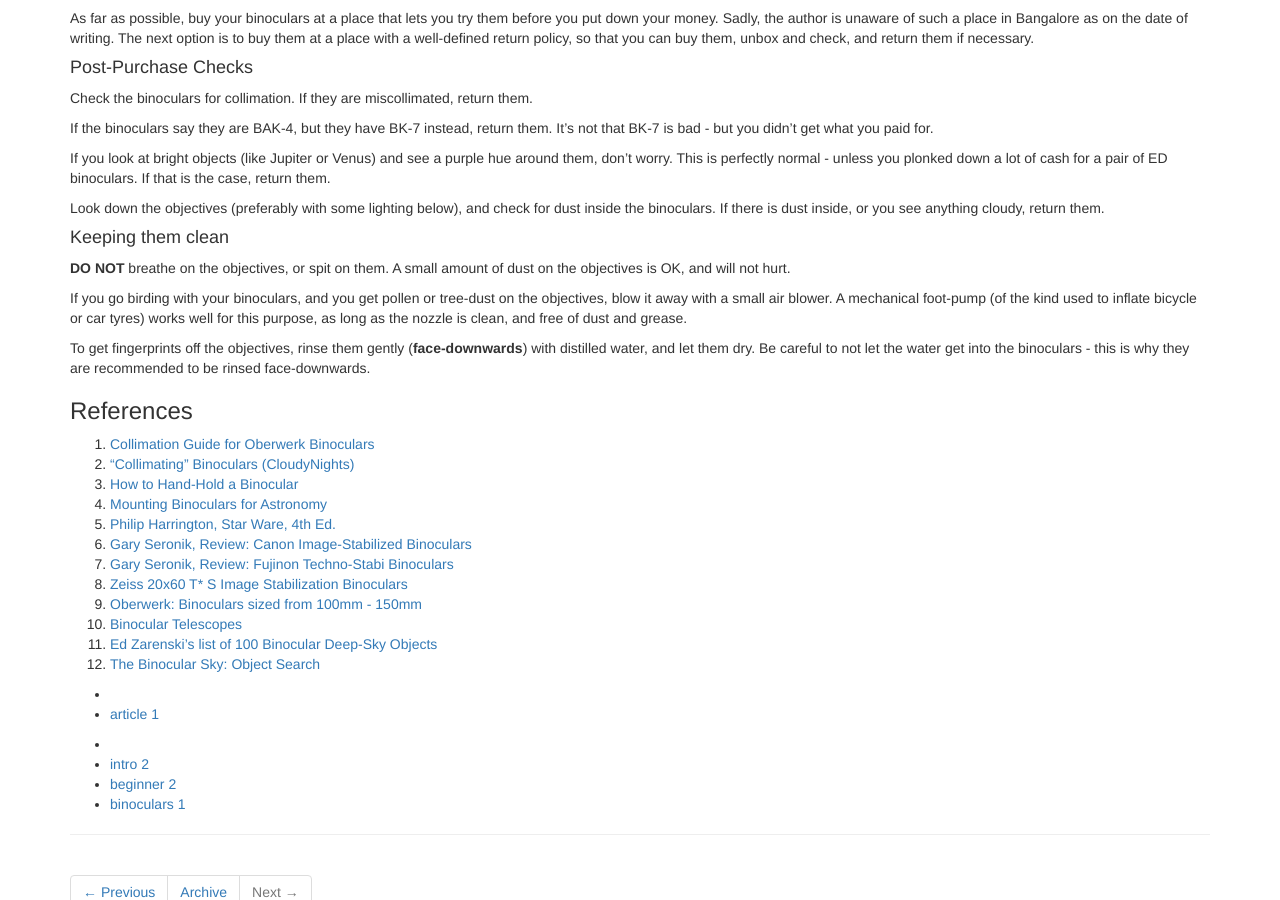
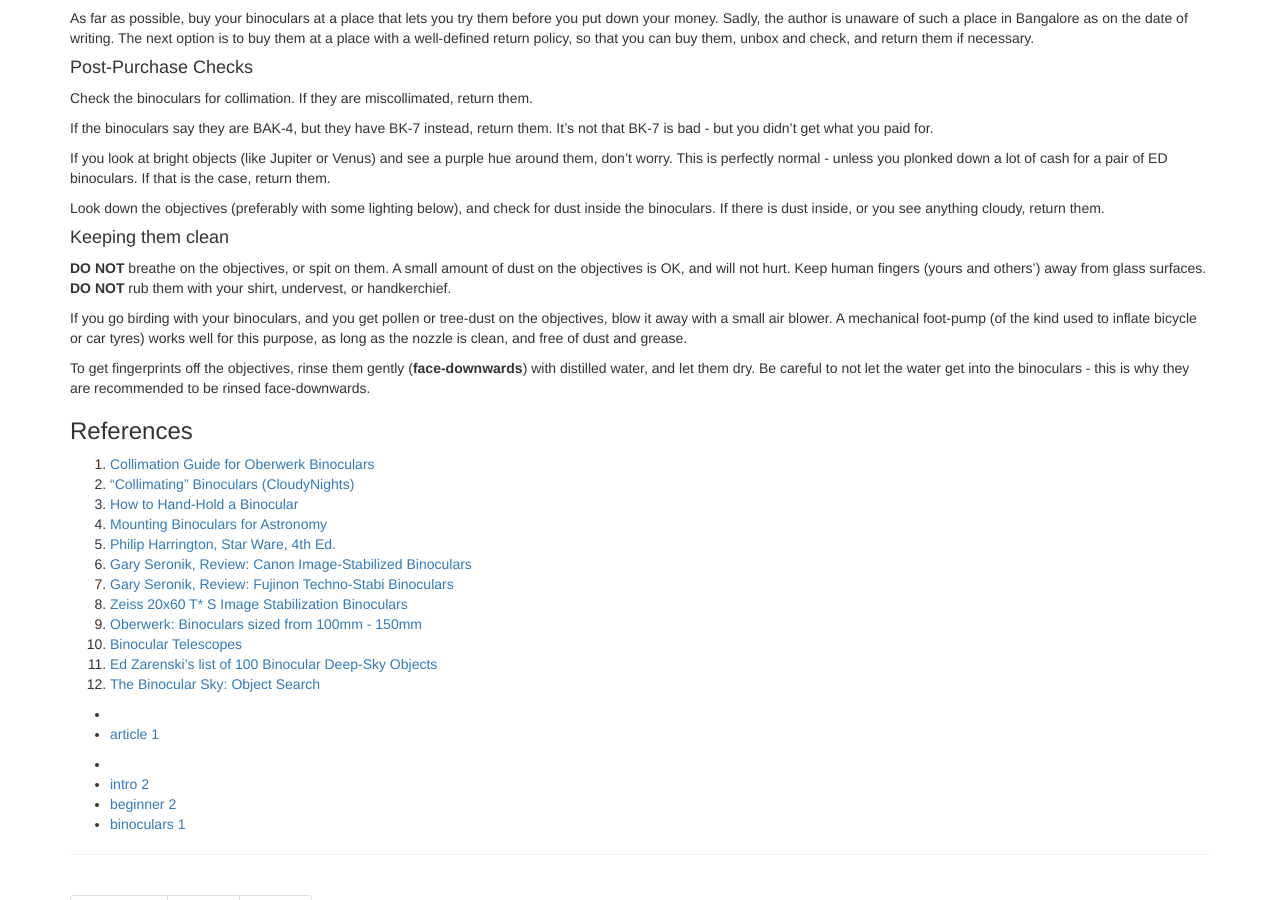
Before and after one commit to bas-org/bas-org.github.io, a Jekyll site: the page built from _posts/2015-11-12-beginning-with-binoculars.markdown, in a window 1280 px wide and 900 px high, scrolled down 4107 px. Built offline with Jekyll 4.4.1, drawn with Linux system fonts in a browser that asks for light colours; nearby versions of some CDN libraries; library files that are not in the unit come from our copies; comment, search, counter and statistics services are not loaded.

Commit message:
Updated cleaning instructions to state that rubbing glass surfaces with fabric is streng verboten.

```diff
--- a/_posts/2015-11-12-beginning-with-binoculars.markdown
+++ b/_posts/2015-11-12-beginning-with-binoculars.markdown
@@ -338,7 +338,10 @@ return them.
 
 #### Keeping them clean
 **DO NOT** breathe on the objectives, or spit on them. A small amount of dust on
-the objectives is OK, and will not hurt.
+the objectives is OK, and will not hurt. Keep human fingers (yours and others')
+away from glass surfaces. **DO NOT** rub them with your shirt, undervest, or
+handkerchief.
+
 
 If you go birding with your binoculars, and you get pollen or tree-dust on the
 objectives, blow it away with a small air blower. A mechanical foot-pump (of
```
